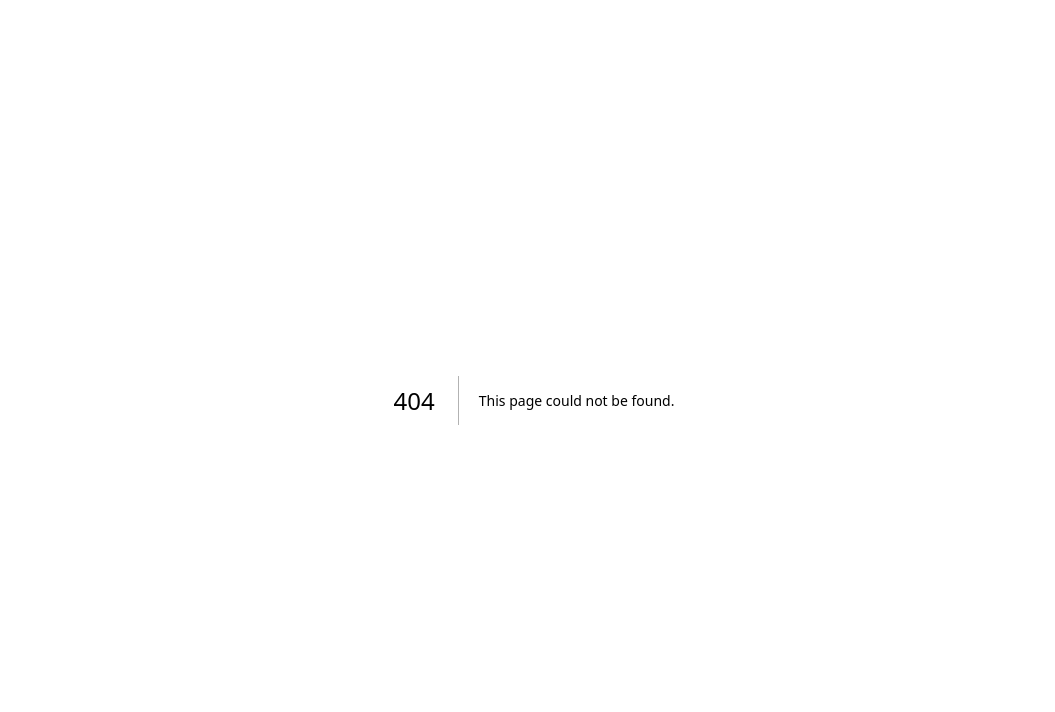
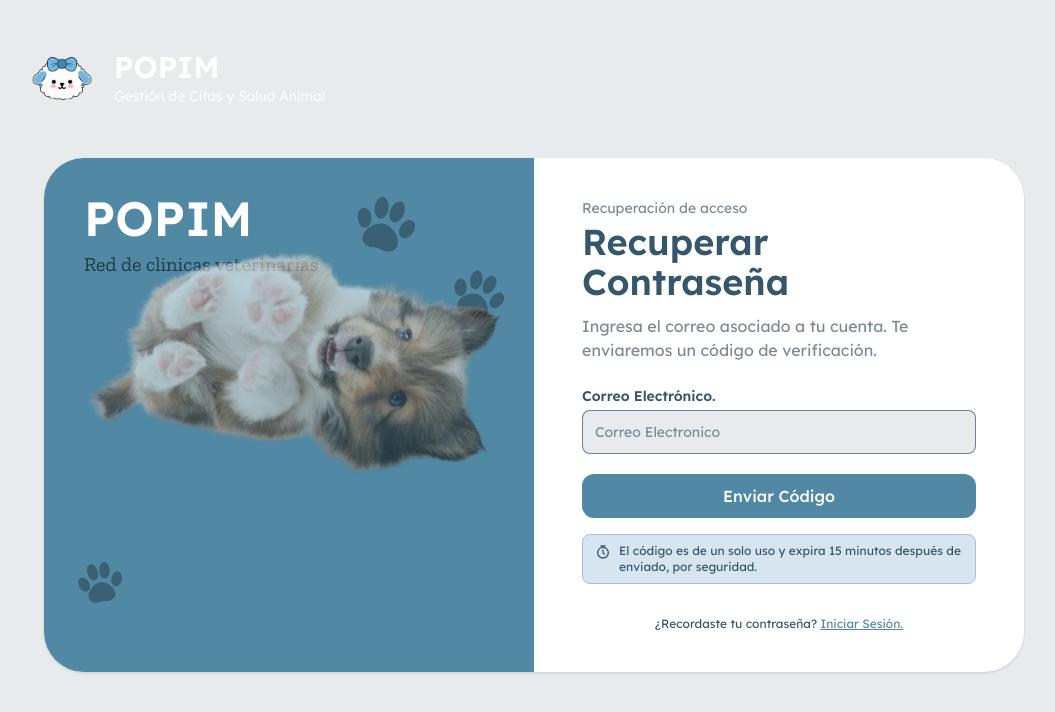
Before and after one commit to Jesileth/POPIM, a Next.js app in the folder frontend-propietario/: page /recuperar-password in a window 1280 px wide. Before the commit this address had no page. Shown: the top 712 px of the page, without its empty margins (106-1161 px from the left). Built offline with nearby package versions, Linux system fonts and the light colour scheme; no server answers.

Commit message:
Pantalla de recuperar contraseña

```diff
--- a/frontend-propietario/src/app/(auth)/login/page.js
+++ b/frontend-propietario/src/app/(auth)/login/page.js
@@ -75,8 +75,7 @@ export default function LoginPage() {
             <Link
               href="/recuperar-password"
               className="text-sm italic text-popim-primary underline"
-            >
-              ¿Olvidaste tu contraseña?
+            > ¿Olvidaste tu contraseña?
             </Link>
           </div>
         </div>
--- /dev/null
+++ b/frontend-propietario/src/app/(auth)/recuperar-password/page.js
@@ -0,0 +1,184 @@
+"use client";
+
+import { useState } from "react";
+import Link from "next/link";
+import { useRouter } from "next/navigation";
+import CampoTexto from "@/Componentes/CampoTexto";
+import BotonPrimario from "@/Componentes/BotonPrimario";
+import Mensaje from "@/Componentes/Mensaje";
+import { confirmarRecuperacion, solicitarCodigo } from "@/servicios/auth";
+import {
+  normalizarEmail,
+  validarCodigo,
+  validarConfirmacion,
+  validarEmail,
+  validarPassword,
+} from "@/lib/validaciones";
+
+export default function RecuperarPasswordPage() {
+  const router = useRouter();
+  const [paso, setPaso] = useState("correo"); // "correo" o "codigo"
+  const [correo, setCorreo] = useState("");
+  const [errores, setErrores] = useState({});
+  const [errorGeneral, setErrorGeneral] = useState("");
+  const [infoReenvio, setInfoReenvio] = useState("");
+  const [cargando, setCargando] = useState(false);
+
+  // PASO 1: pedir el código al correo
+  async function pedirCodigo(evento) {
+    evento.preventDefault();
+    const { email } = Object.fromEntries(new FormData(evento.currentTarget));
+
+    const error = validarEmail(email);
+    setErrores({ email: error });
+    setErrorGeneral("");
+    if (error) return;
+
+    setCargando(true);
+    const respuesta = await solicitarCodigo({ email: normalizarEmail(email) });
+    setCargando(false);
+
+    if (!respuesta.ok) {
+      setErrorGeneral(respuesta.error);
+      return;
+    }
+    setCorreo(normalizarEmail(email));
+    setErrores({});
+    setPaso("codigo");
+  }
+
+  async function reenviarCodigo() {
+    setErrorGeneral("");
+    setInfoReenvio("");
+    setCargando(true);
+    const respuesta = await solicitarCodigo({ email: correo });
+    setCargando(false);
+
+    if (!respuesta.ok) {
+      setErrorGeneral(respuesta.error);
+      return;
+    }
+    setInfoReenvio("Te enviamos un código nuevo. El anterior ya no sirve.");
+  }
+
+  // PASO 2: código + nueva contraseña
+  async function cambiarPassword(evento) {
+    evento.preventDefault();
+    const datos = Object.fromEntries(new FormData(evento.currentTarget));
+
+    const nuevosErrores = {
+      codigo: validarCodigo(datos.codigo),
+      password: validarPassword(datos.password),
+      confirmar: validarConfirmacion(datos.password, datos.confirmar),
+    };
+    setErrores(nuevosErrores);
+    setErrorGeneral("");
+    setInfoReenvio("");
+    if (Object.values(nuevosErrores).some(Boolean)) return;
+
+    setCargando(true);
+    const respuesta = await confirmarRecuperacion({
+      email: correo,
+      codigo: datos.codigo.trim(),
+      password: datos.password,
+    });
+    setCargando(false);
+
+    if (!respuesta.ok) {
+      setErrorGeneral(respuesta.error);
+      return;
+    }
+    router.push("/login"); // el panel vuelve deslizándose a la izquierda
+  }
+
+  return (
+    <>
+      <p className="text-sm text-popim-muted">Recuperación de acceso</p>
+      <h1 className="mt-1 text-4xl font-semibold text-popim-ink">Recuperar Contraseña</h1>
+
+      {paso === "correo" ? (
+        <>
+          <p className="mt-3 max-w-sm text-base text-popim-muted">
+            Ingresa el correo asociado a tu cuenta. Te enviaremos un código de verificación.
+          </p>
+
+          <form onSubmit={pedirCodigo} noValidate className="mt-6 flex flex-col gap-4">
+            <CampoTexto
+              id="email"
+              etiqueta="Correo Electrónico."
+              tipo="email"
+              placeholder="Correo Electronico"
+              autoComplete="email"
+              error={errores.email}
+            />
+            <BotonPrimario cargando={cargando}>Enviar Código</BotonPrimario>
+            {errorGeneral && <Mensaje tipo="error">{errorGeneral}</Mensaje>}
+            <Mensaje tipo="aviso">
+              El código es de un solo uso y expira 15 minutos después de enviado, por
+              seguridad.
+            </Mensaje>
+          </form>
+        </>
+      ) : (
+        <>
+          <p className="mt-3 max-w-sm text-base text-popim-muted">
+            Enviamos un código de 6 dígitos a{" "}
+            <span className="font-semibold text-popim-ink">{correo}</span>. Escríbelo y
+            elige tu nueva contraseña.
+          </p>
+
+          <form onSubmit={cambiarPassword} noValidate className="mt-6 flex flex-col gap-4">
+            <CampoTexto
+              id="codigo"
+              etiqueta="Código de verificación."
+              placeholder="6 dígitos"
+              inputMode="numeric"
+              autoComplete="one-time-code"
+              maxLength={6}
+              error={errores.codigo}
+            />
+            <CampoTexto
+              id="password"
+              etiqueta="Nueva contraseña."
+              tipo="password"
+              placeholder="Mínimo 8 caracteres"
+              autoComplete="new-password"
+              error={errores.password}
+            />
+            <CampoTexto
+              id="confirmar"
+              etiqueta="Confirmar contraseña."
+              tipo="password"
+              placeholder="Mínimo 8 caracteres"
+              autoComplete="new-password"
+              error={errores.confirmar}
+            />
+
+            {errorGeneral && <Mensaje tipo="error">{errorGeneral}</Mensaje>}
+            {infoReenvio && <Mensaje tipo="info">{infoReenvio}</Mensaje>}
+            <BotonPrimario cargando={cargando}>Cambiar contraseña</BotonPrimario>
+          </form>
+
+          <p className="mt-3 text-center text-xs">
+            ¿No llegó?{" "}
+            <button
+              type="button"
+              onClick={reenviarCodigo}
+              disabled={cargando}
+              className="text-popim-primary underline disabled:opacity-60"
+            >
+              Reenviar código.
+            </button>
+          </p>
+        </>
+      )}
+
+      <p className="mt-8 text-center text-xs">
+        ¿Recordaste tu contraseña?{" "}
+        <Link href="/login" className="text-popim-primary underline">
+          Iniciar Sesión.
+        </Link>
+      </p>
+    </>
+  );
+}
--- a/frontend-propietario/src/app/globals.css
+++ b/frontend-propietario/src/app/globals.css
@@ -14,6 +14,10 @@
   --color-popim-aviso: #d6e5ef;
   --color-popim-aviso-borde: #a7c0d3;
 
+  --color-popim-exito: #51a496;
+  --color-popim-exito-dark: #3f8b7e;
+  --color-popim-alerta: #9c4d4d;
+
   --animate-aparecer: aparecer 0.5s ease-out;
 
   @keyframes aparecer {
--- a/frontend-propietario/src/lib/validaciones.js
+++ b/frontend-propietario/src/lib/validaciones.js
@@ -13,7 +13,7 @@ export function validarEmail(valor) {
   if (!valor || !valor.trim()) return "Escribe tu correo electrónico.";
   return /^[^\s@]+@[^\s@]+\.[^\s@]+$/.test(valor.trim())
     ? ""
-    : "Escribe un correo válido, por ejemplo nombre@popim.com.";
+    : "Escribe un correo válido, por ejemplo Prueba@popim.com.";
 }
 
 // Validando la cédula en Formato nicaragüense: 3 dígitos + 6 dígitos + 4 dígitos + 1 letra (001-010190-0001A)
```
